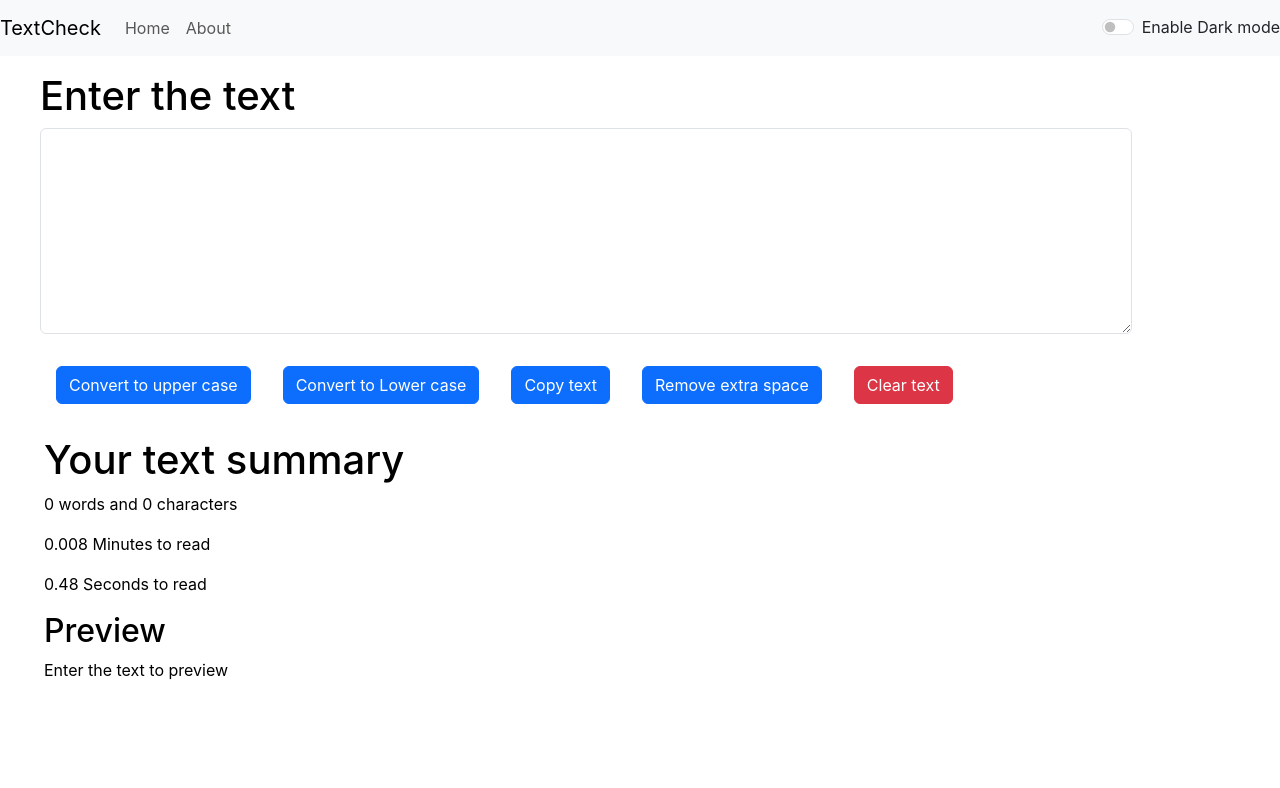
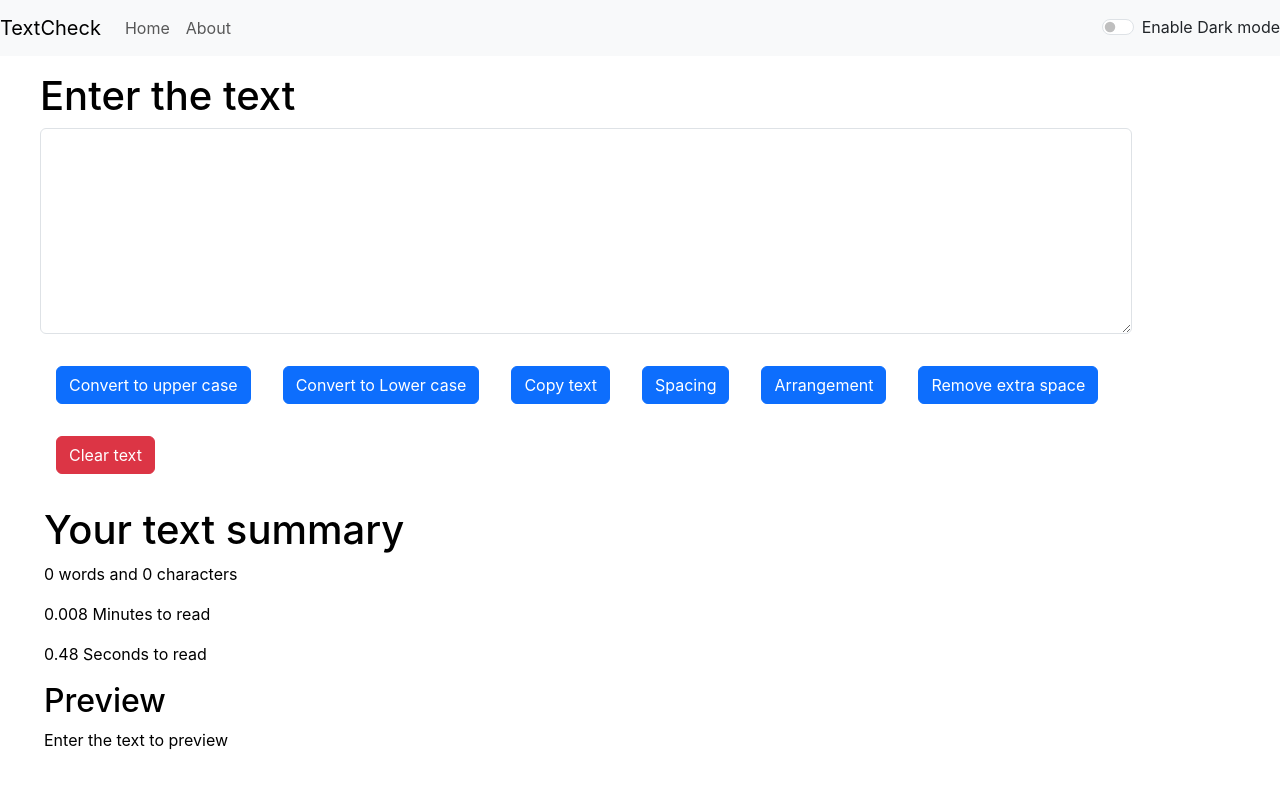
Before and after one commit to Bijay-Shre-stha/TextCheck, a React (Create React App) app: page / in a window 1280 px wide. Shown: the top 788 px of the page. Built offline with nearby package versions, Linux system fonts and the light colour scheme.

Commit message:
let's go!

```diff
--- a/src/App.js
+++ b/src/App.js
@@ -5,7 +5,7 @@ import Navbar from "./Components/Navbar";
 import TextForm from "./Components/TextForm";
 import Alert from "./Components/Alert";
 
-import {BrowserRouter as Router, Route, Link, Routes} from 'react-router-dom';
+import {BrowserRouter as Router, Route, Routes} from 'react-router-dom';
 
 function App() {
   const [mode, setMode] = useState('light');
--- a/src/Components/TextForm.js
+++ b/src/Components/TextForm.js
@@ -37,6 +37,19 @@ export default function TextForm(props) {
         setText(newText);
         props.showAlert("Text cleared", "success");
     }
+    const handleArrangement = () => {
+        console.log("Arrangement was clicked" + text);
+        let newText = text.split(/[.] /).map(sentence => {
+            return sentence.charAt(0).toUpperCase() + sentence.slice(1);
+        }).join(". ");
+        setText(newText);
+        props.showAlert("Text arranged", "success");
+    }
+    const handleSpacing = () => {
+        let newText = text.replace(/[.]/g, ". ");
+    setText(newText);
+    props.showAlert("Text arranged", "success");
+    }
 
 
     const handleOnChange = (event) => {
@@ -61,12 +74,15 @@ export default function TextForm(props) {
             <div className="container" style={{ color: props.mode === 'dark' ? 'white' : 'black' }}>
                 <h1>{props.heading} </h1>
                 <div className="mb-3" >
-                    <textarea className="form-control" value={text} onChange={handleOnChange} style={{ backgroundColor: props.mode === 'dark' ? '#031637' : 'white', color: props.mode === 'dark' ? 'white' : 'black' }}id="myBox" rows="8"></textarea>
+                    <textarea className="form-control" value={text} onChange={handleOnChange} style={{ backgroundColor: props.mode === 'dark' ? '#031637' : 'white', color: props.mode === 'dark' ? 'white' : 'black' }}
+                    id="myBox" rows="8" spellCheck="true"
+                    ></textarea>
                 </div>
                 <button className="btn btn-primary m-3" onClick={handleUpCase}>Convert to upper case</button>
                 <button className="btn btn-primary m-3" onClick={handleLowerCase}>Convert to Lower case</button>
                 <button className="btn btn-primary m-3" onClick={handleCopyText}>Copy text</button>
-                {/* <button className="btn btn-primary m-3" onClick={handleArrangement}>Arrangement</button> */}
+                <button className="btn btn-primary m-3" onClick={handleSpacing}>Spacing</button>
+                <button className="btn btn-primary m-3" onClick={handleArrangement}>Arrangement</button>
                 <button className="btn btn-primary m-3" onClick={handleExtraSpace}>Remove extra space</button>
                 <button className="btn btn-danger m-3" onClick={handleClear} >Clear text</button>
 
```
